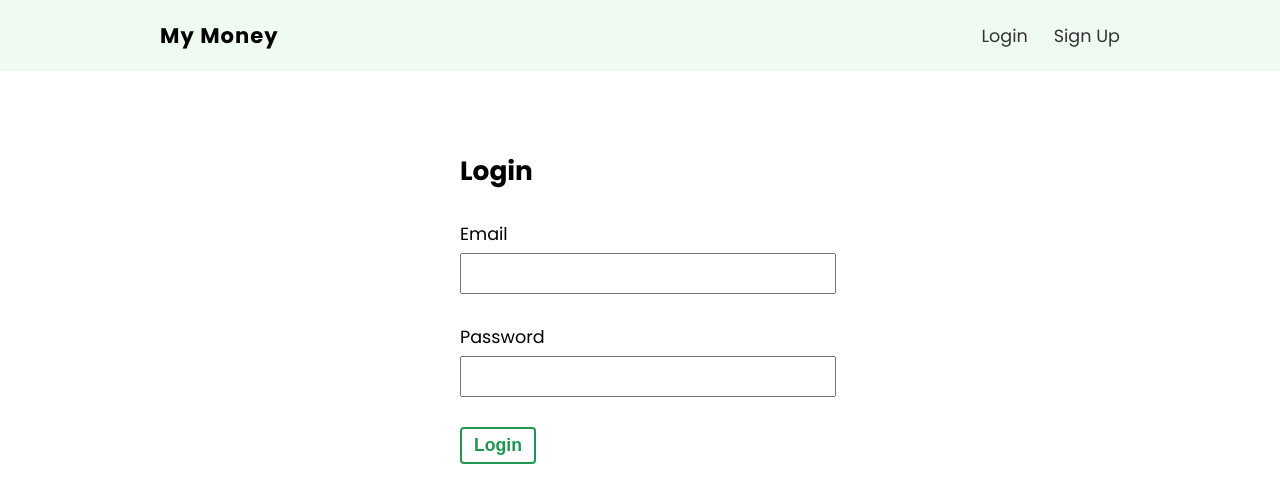
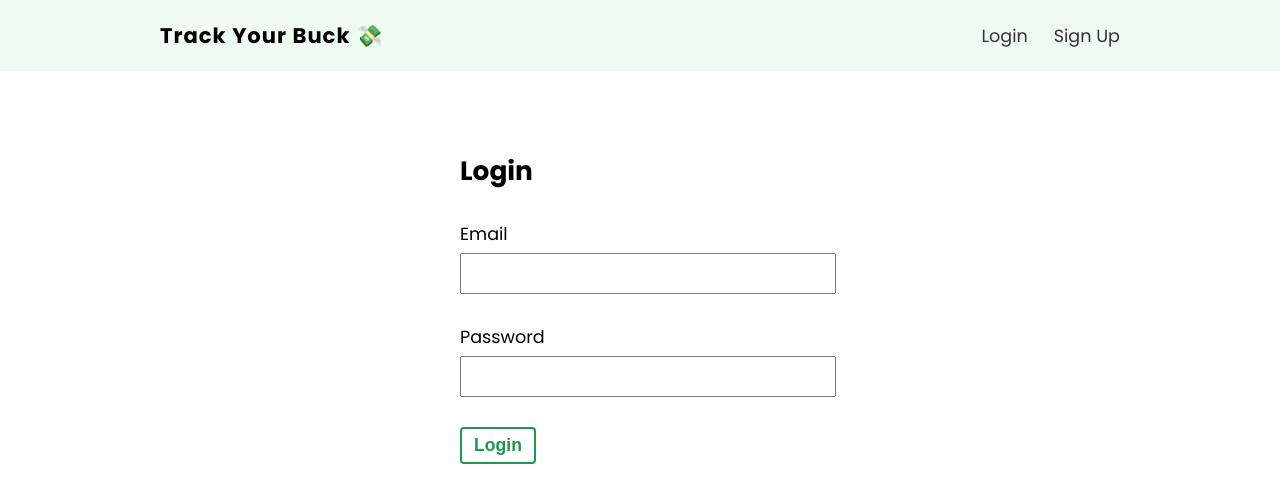
Before and after one commit to KLyamzin/react-track-your-buck, a React (Create React App) app: page /login in a window 1280 px wide. Shown: the top 502 px of the page. Built offline with nearby package versions, Linux system fonts and the light colour scheme; no server answers.

Commit message:
complete project

```diff
--- a/src/components/Navbar.js
+++ b/src/components/Navbar.js
@@ -11,7 +11,7 @@ export default function Navbar() {
   return (
     <nav className={styles.navbar}>
       <ul>
-        <li className={styles.title}>My Money</li>
+        <li className={styles.title}>Track Your Buck 💸</li>
         {!user && (
           <>
             <li>
```
